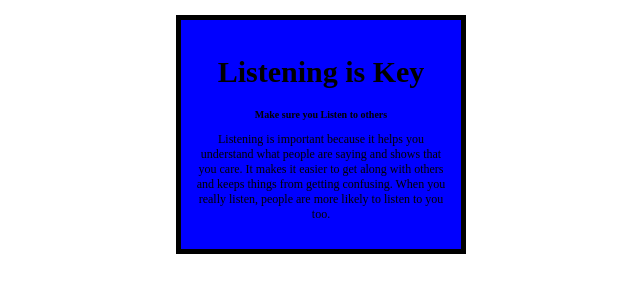
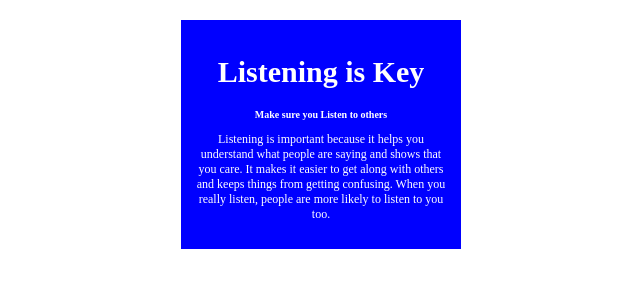
Before and after one commit to kjsocool123/day2-mini-poster, a plain HTML site: page index.html in a window 1280 px wide. Shown: the whole page, without its empty margins (319-959 px from the left). Drawn offline with Linux system fonts and the light colour scheme.

Commit message:
Update style.css

```diff
--- a/style.css
+++ b/style.css
@@ -1,7 +1,7 @@
 .poster {
   width: 250px;
   padding: 15px;
-  border: 5px solid black;
+  border: 5px solid white;
   margin: 15px auto;
   background-color: Blue;
   height: 100%; /* optional */
@@ -11,17 +11,18 @@
 h1 {
   font-size: 30px;
   text-align: center;
-  color: black;
+  color: white;
 }
 
 h3 {
   font-size: 10px;
   text-align: center;
-  color: black;
+  color: white;
 }
 
 p {
   font-size: 12px;
   text-align: center;
-  color: black;
+  color: white;
 }
+background-color:black
```
